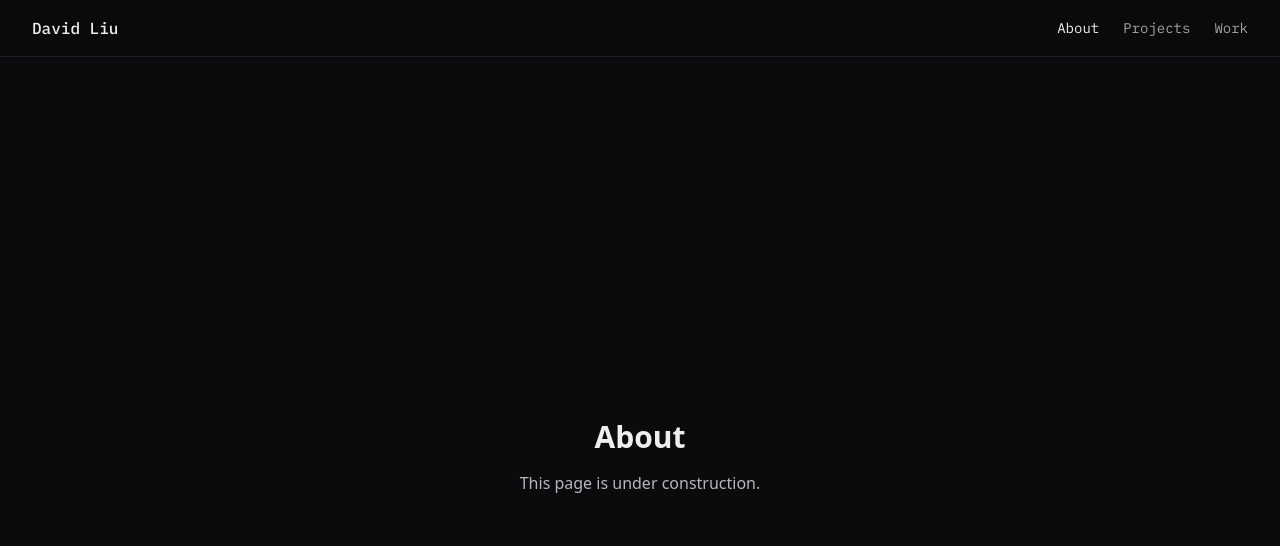
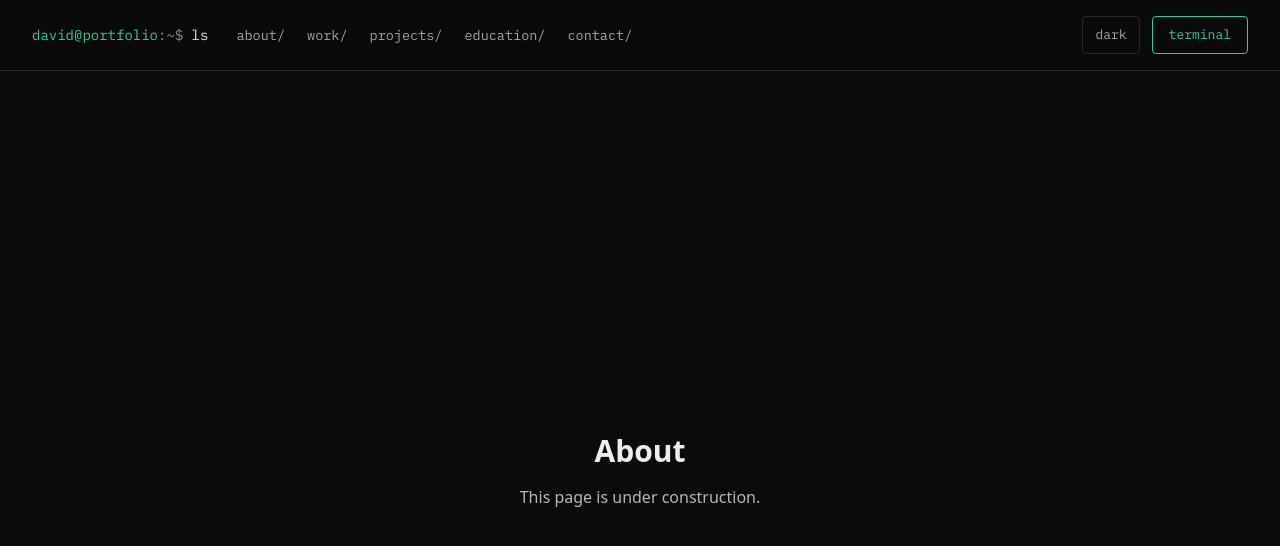
Before and after one commit to Davooood90/Portfolio, a Next.js app: page /about in a window 1280 px wide. Shown: the top 546 px of the page. Built offline with nearby package versions, Linux system fonts and the light colour scheme.

Commit message:
set up navbar and removed vercel template

```diff
--- a/src/app/globals.css
+++ b/src/app/globals.css
@@ -16,7 +16,7 @@
   --border: oklch(0.86 0.006 260);
   --border-strong: oklch(0.8 0.006 260);
 
-  --accent: oklch(0.75 0.14 165);
+  --accent: oklch(0.65 0.14 165);
 }
 
 .dark {
--- a/src/app/layout.tsx
+++ b/src/app/layout.tsx
@@ -46,7 +46,7 @@ export default function RootLayout({
   children: React.ReactNode;
 }>) {
   return (
-    <html lang="en" suppressHydrationWarning>
+    <html lang="en" className="scroll-smooth scroll-pt-20" suppressHydrationWarning>
       <body
         className={`${plexSans.variable} ${plexMono.variable} antialiased`}
       >
--- a/src/app/page.tsx
+++ b/src/app/page.tsx
@@ -1,111 +1,37 @@
-"use client";
-
-import Image from "next/image";
-import { useTheme } from "next-themes";
+const sections = [
+  { id: "about", label: "About" },
+  { id: "work", label: "Work" },
+  { id: "projects", label: "Projects" },
+  { id: "education", label: "Education" },
+  { id: "contact", label: "Contact" },
+];
 
 export default function Home() {
-  const { setTheme } = useTheme();
+  return (
+    <main className="mx-auto max-w-3xl px-8">
+      <section className="flex min-h-[calc(100vh-65px)] flex-col items-center justify-center gap-4 text-center">
+        <h1 className="text-3xl font-semibold text-text-strong">
+          David Liu
+        </h1>
+        <p className="max-w-prose text-text-body">
+          CS @ UBC. Software Engineer. Previously at CaterDash.
+        </p>
+      </section>
 
-  return (
-    <div className="grid grid-rows-[20px_1fr_20px] items-center justify-items-center min-h-screen p-8 pb-20 gap-16 sm:p-20 font-[family-name:var(--font-geist-sans)]">
-      <main className="flex flex-col gap-[32px] row-start-2 items-center sm:items-start">
-        <Image
-          className="dark:invert"
-          src="/next.svg"
-          alt="Next.js logo"
-          width={180}
-          height={38}
-          priority
-        />
-        <ol className="list-inside list-decimal text-sm/6 text-center sm:text-left font-[family-name:var(--font-geist-mono)]">
-          <li className="mb-2 tracking-[-.01em]">
-            Get started by editing{" "}
-            <code className="bg-black/[.05] dark:bg-white/[.06] px-1 py-0.5 rounded font-[family-name:var(--font-geist-mono)] font-semibold">
-              src/app/page.tsx
-            </code>
-            .
-          </li>
-          <li className="tracking-[-.01em]">
-            Save and see your changes instantly.
-          </li>
-        </ol>
-
-        <div className="flex gap-4 items-center flex-col sm:flex-row">
-          <a
-            className="rounded-full border border-solid border-transparent transition-colors flex items-center justify-center bg-foreground text-background gap-2 hover:bg-[#383838] dark:hover:bg-[#ccc] font-medium text-sm sm:text-base h-10 sm:h-12 px-4 sm:px-5 sm:w-auto"
-            href="https://vercel.com/new?utm_source=create-next-app&utm_medium=appdir-template-tw&utm_campaign=create-next-app"
-            target="_blank"
-            rel="noopener noreferrer"
-          >
-            <Image
-              className="dark:invert"
-              src="/vercel.svg"
-              alt="Vercel logomark"
-              width={20}
-              height={20}
-            />
-            Deploy now
-          </a>
-          <a
-            className="rounded-full border border-solid border-black/[.08] dark:border-white/[.145] transition-colors flex items-center justify-center hover:bg-[#f2f2f2] dark:hover:bg-[#1a1a1a] hover:border-transparent font-medium text-sm sm:text-base h-10 sm:h-12 px-4 sm:px-5 w-full sm:w-auto md:w-[158px]"
-            href="https://nextjs.org/docs?utm_source=create-next-app&utm_medium=appdir-template-tw&utm_campaign=create-next-app"
-            target="_blank"
-            rel="noopener noreferrer"
-          >
-            Read our docs
-          </a>
-          <button onClick={() => setTheme("light")}>light</button>
-          <button onClick={() => setTheme("dark")}>dark</button>
-          <button onClick={() => setTheme("system")}>system</button>
-        </div>
-      </main>
-      <footer className="row-start-3 flex gap-[24px] flex-wrap items-center justify-center">
-        <a
-          className="flex items-center gap-2 hover:underline hover:underline-offset-4"
-          href="https://nextjs.org/learn?utm_source=create-next-app&utm_medium=appdir-template-tw&utm_campaign=create-next-app"
-          target="_blank"
-          rel="noopener noreferrer"
+      {sections.map(({ id, label }) => (
+        <section
+          key={id}
+          id={id}
+          className="flex min-h-screen flex-col items-center justify-center gap-4 text-center"
         >
-          <Image
-            aria-hidden
-            src="/file.svg"
-            alt="File icon"
-            width={16}
-            height={16}
-          />
-          Learn
-        </a>
-        <a
-          className="flex items-center gap-2 hover:underline hover:underline-offset-4"
-          href="https://vercel.com/templates?framework=next.js&utm_source=create-next-app&utm_medium=appdir-template-tw&utm_campaign=create-next-app"
-          target="_blank"
-          rel="noopener noreferrer"
-        >
-          <Image
-            aria-hidden
-            src="/window.svg"
-            alt="Window icon"
-            width={16}
-            height={16}
-          />
-          Examples
-        </a>
-        <a
-          className="flex items-center gap-2 hover:underline hover:underline-offset-4"
-          href="https://nextjs.org?utm_source=create-next-app&utm_medium=appdir-template-tw&utm_campaign=create-next-app"
-          target="_blank"
-          rel="noopener noreferrer"
-        >
-          <Image
-            aria-hidden
-            src="/globe.svg"
-            alt="Globe icon"
-            width={16}
-            height={16}
-          />
-          Go to nextjs.org →
-        </a>
-      </footer>
-    </div>
+          <h2 className="text-3xl font-semibold text-text-strong">
+            {label}
+          </h2>
+          <p className="max-w-prose text-text-body">
+            This section is under construction.
+          </p>
+        </section>
+      ))}
+    </main>
   );
 }
--- a/src/components/navbar.tsx
+++ b/src/components/navbar.tsx
@@ -1,42 +1,55 @@
 "use client";
 
+import { useEffect, useState } from "react";
 import Link from "next/link";
-import { usePathname } from "next/navigation";
+import { useTheme } from "next-themes";
 
 const links = [
-  { href: "/about", label: "About" },
-  { href: "/projects", label: "Projects" },
-  { href: "/work", label: "Work" },
+  { href: "#about", label: "about/" },
+  { href: "#work", label: "work/" },
+  { href: "#projects", label: "projects/" },
+  { href: "#education", label: "education/" },
+  { href: "#contact", label: "contact/" },
 ];
 
 export default function Navbar() {
-  const pathname = usePathname();
+  const { theme, setTheme } = useTheme();
+  const [mounted, setMounted] = useState(false);
+
+  useEffect(() => setMounted(true), []);
 
   return (
-    <header className="sticky top-0 z-50 border-b border-border bg-nav backdrop-blur">
-      <nav className="mx-auto flex items-center justify-between px-8 py-4 font-mono">
-        <Link href="/" className="font-medium text-text-strong">
-          David Liu
+    <header className="sticky top-0 z-50 border-b border-border-strong bg-nav backdrop-blur">
+      <nav className="flex flex-wrap items-center gap-7 px-8 py-4 font-mono">
+        <Link href="/" className="text-sm whitespace-nowrap">
+          <span className="text-accent">david@portfolio</span>
+          <span className="text-text-dim">:~$</span>{" "}
+          <span className="text-text">ls</span>
         </Link>
-        <ul className="flex gap-6 text-sm">
-          {links.map(({ href, label }) => {
-            const isActive = pathname === href;
-            return (
-              <li key={href}>
-                <Link
-                  href={href}
-                  className={
-                    isActive
-                      ? "text-text-strong"
-                      : "text-text-muted transition-colors hover:text-text-strong"
-                  }
-                >
-                  {label}
-                </Link>
-              </li>
-            );
-          })}
-        </ul>
+
+        <div className="flex flex-wrap gap-[22px] text-[13.5px] text-text-muted">
+          {links.map(({ href, label }) => (
+            <a
+              key={href}
+              href={href}
+              className="transition-colors hover:text-text-strong"
+            >
+              {label}
+            </a>
+          ))}
+        </div>
+
+        <div className="ml-auto flex items-center gap-3">
+          <button
+            onClick={() => setTheme(theme === "dark" ? "light" : "dark")}
+            className="whitespace-nowrap rounded border border-border-strong px-3 py-2 text-[13px] text-text-muted"
+          >
+            {mounted ? theme : "theme"}
+          </button>
+          <button className="whitespace-nowrap rounded border border-accent px-4 py-2 text-[13px] text-accent">
+            terminal
+          </button>
+        </div>
       </nav>
     </header>
   );
```
